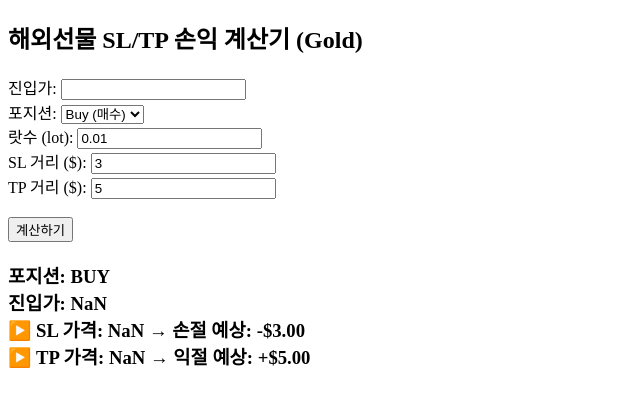
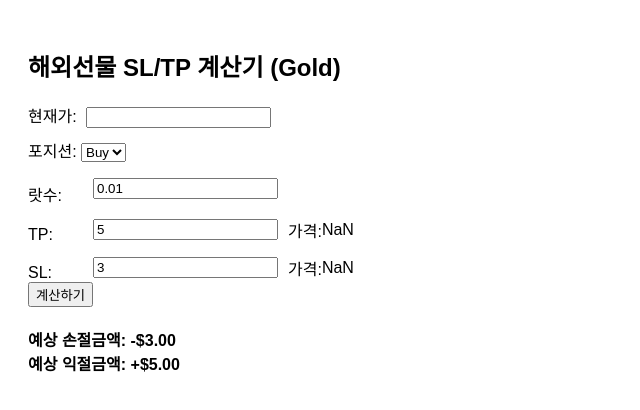
Before and after one commit to e2yore/sl-tp-calculator, a plain HTML site: page index.html in a window 1280 px wide. Both pictures are taken after a click on the button "계산하기". Shown: the whole page, without its empty margins (0-640 px from the left). Drawn offline with Linux system fonts and the light colour scheme.

Commit message:
Update index.html

```diff
--- a/index.html
+++ b/index.html
@@ -1,26 +1,53 @@
 <!DOCTYPE html>
-<html>
+<html lang="ko">
 <head>
-  <meta charset="utf-8">
-  <title>SL/TP 손익 계산기</title>
+  <meta charset="UTF-8">
+  <title>해외선물 SL/TP 계산기 (Gold)</title>
+  <style>
+    body { font-family: Arial; padding: 20px; }
+    label { display: block; margin-top: 10px; }
+    input { margin-left: 5px; }
+    .row { display: flex; align-items: center; margin-top: 10px; }
+    .row label { width: 60px; }
+    .result { margin-top: 20px; font-weight: bold; }
+  </style>
 </head>
 <body>
-  <h2>해외선물 SL/TP 손익 계산기 (Gold)</h2>
+  <h2>해외선물 SL/TP 계산기 (Gold)</h2>
 
-  <label>진입가: <input id="entry" type="number" step="0.01"></label><br>
+  <label>현재가:
+    <input id="entry" type="number" step="0.01">
+  </label>
+
   <label>포지션:
     <select id="position">
-      <option value="buy">Buy (매수)</option>
-      <option value="sell">Sell (매도)</option>
+      <option value="buy">Buy</option>
+      <option value="sell">Sell</option>
     </select>
-  </label><br>
-  <label>랏수 (lot): <input id="lot" type="number" step="0.01" value="0.01"></label><br>
-  <label>SL 거리 ($): <input id="sl" type="number" step="0.01" value="3"></label><br>
-  <label>TP 거리 ($): <input id="tp" type="number" step="0.01" value="5"></label><br><br>
+  </label>
+
+  <div class="row">
+    <label>랏수:</label>
+    <input id="lot" type="number" step="0.01" value="0.01">
+  </div>
+
+  <div class="row">
+    <label>TP:</label>
+    <input id="tp" type="number" step="0.01" value="5">
+    <span style="margin-left:10px">가격:</span>
+    <span id="tpPrice"></span>
+  </div>
+
+  <div class="row">
+    <label>SL:</label>
+    <input id="sl" type="number" step="0.01" value="3">
+    <span style="margin-left:10px">가격:</span>
+    <span id="slPrice"></span>
+  </div>
 
   <button onclick="calculate()">계산하기</button>
 
-  <h3 id="result"></h3>
+  <div id="result" class="result"></div>
 
   <script>
     function calculate() {
@@ -30,7 +57,7 @@
       const sl = parseFloat(document.getElementById('sl').value);
       const tp = parseFloat(document.getElementById('tp').value);
 
-      const multiplier = 100; // XAUUSD 기준 1 lot = 100 oz
+      const multiplier = 100; // GOLD: 1 lot = 100 oz
 
       let sl_price, tp_price;
 
@@ -42,17 +69,17 @@
         tp_price = entry - tp;
       }
 
-      const loss_value = lot * multiplier * sl;
-      const profit_value = lot * multiplier * tp;
+      const loss = lot * multiplier * sl;
+      const profit = lot * multiplier * tp;
 
-      const resultText = `
-        포지션: ${position.toUpperCase()}<br>
-        진입가: ${entry.toFixed(2)}<br>
-        ▶️ SL 가격: ${sl_price.toFixed(2)} → 손절 예상: <b>-$${loss_value.toFixed(2)}</b><br>
-        ▶️ TP 가격: ${tp_price.toFixed(2)} → 익절 예상: <b>+$${profit_value.toFixed(2)}</b><br>
+      document.getElementById("tpPrice").innerText = tp_price.toFixed(2);
+      document.getElementById("slPrice").innerText = sl_price.toFixed(2);
+
+      const text = `
+        예상 손절금액: -$${loss.toFixed(2)}<br>
+        예상 익절금액: +$${profit.toFixed(2)}
       `;
-
-      document.getElementById('result').innerHTML = resultText;
+      document.getElementById("result").innerHTML = text;
     }
   </script>
 </body>
```
